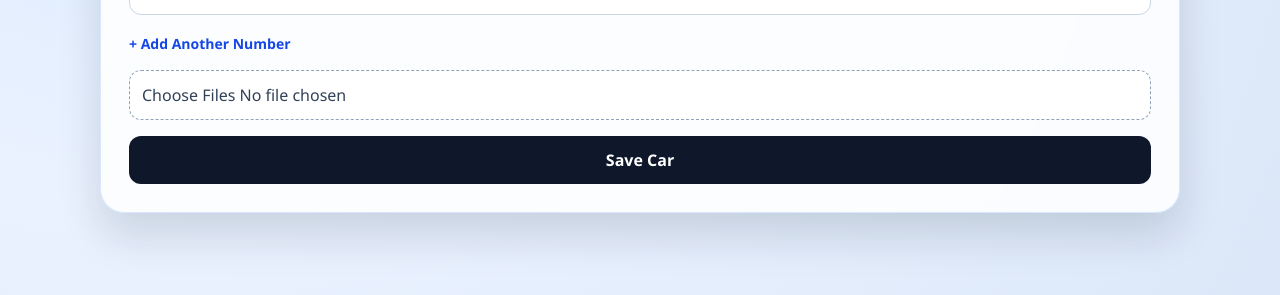
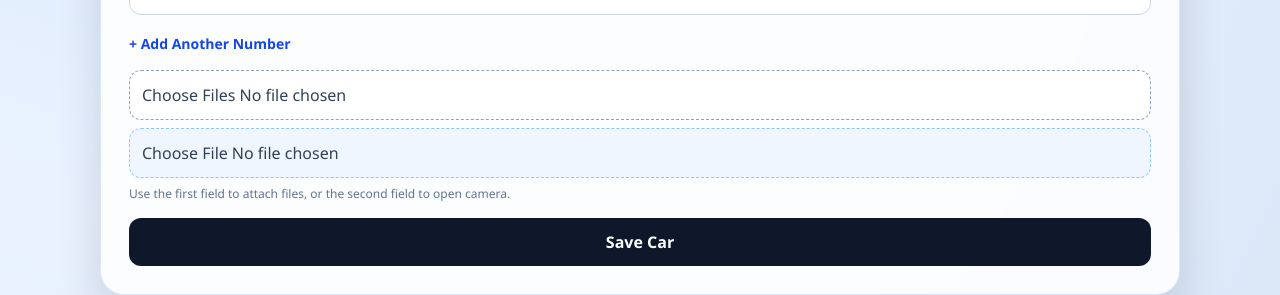
Before and after one commit to acyutaseva/ip-car-app, a React app in the folder frontend/: page /add-car in a window 1280 px wide. Shown: the part 436-731 px from the top of the page. Built offline with nearby package versions, Linux system fonts and the light colour scheme; no server answers; the HTML template or start-up script is replaced by a standard one.

Commit message:
Add photo upload functionality with unique file handling in AddCar component

```diff
--- a/frontend/src/pages/AddCar.jsx
+++ b/frontend/src/pages/AddCar.jsx
@@ -1,4 +1,4 @@
-import { useState } from "react";
+import { useRef, useState } from "react";
 import API from "../services/api";
 import Navbar from "../components/Navbar";
 import Header from "../components/Header";
@@ -8,6 +8,31 @@ export default function AddCar() {
   const [ownerName, setOwnerName] = useState("");
   const [phones, setPhones] = useState([""]);
   const [photos, setPhotos] = useState([]);
+  const fileInputRef = useRef(null);
+  const cameraInputRef = useRef(null);
+
+  const appendPhotos = (newFiles) => {
+    if (!newFiles.length) {
+      return;
+    }
+
+    setPhotos((prev) => {
+      const existingKeys = new Set(
+        prev.map((file) => `${file.name}-${file.size}-${file.lastModified}`)
+      );
+
+      const uniqueNewFiles = newFiles.filter((file) => {
+        const key = `${file.name}-${file.size}-${file.lastModified}`;
+        if (existingKeys.has(key)) {
+          return false;
+        }
+        existingKeys.add(key);
+        return true;
+      });
+
+      return [...prev, ...uniqueNewFiles];
+    });
+  };
 
   const handlePhoneChange = (index, value) => {
     const updated = [...phones];
@@ -36,6 +61,12 @@ export default function AddCar() {
       setOwnerName("");
       setPhones([""]);
       setPhotos([]);
+      if (fileInputRef.current) {
+        fileInputRef.current.value = "";
+      }
+      if (cameraInputRef.current) {
+        cameraInputRef.current.value = "";
+      }
     } catch (error) {
       alert("Error adding car");
     }
@@ -79,13 +110,35 @@ export default function AddCar() {
             + Add Another Number
           </button>
 
+          <div className="space-y-2">
             <input
+              ref={fileInputRef}
               type="file"
               accept="image/*"
               multiple
               className="w-full rounded-xl border border-dashed border-slate-400 bg-white p-3 text-slate-700"
-            onChange={(e) => setPhotos(Array.from(e.target.files || []))}
+              onChange={(e) => {
+                appendPhotos(Array.from(e.target.files || []));
+                e.target.value = "";
+              }}
             />
+
+            <input
+              ref={cameraInputRef}
+              type="file"
+              accept="image/*"
+              capture="environment"
+              className="w-full rounded-xl border border-dashed border-blue-300 bg-blue-50 p-3 text-slate-700"
+              onChange={(e) => {
+                appendPhotos(Array.from(e.target.files || []));
+                e.target.value = "";
+              }}
+            />
+
+            <p className="text-xs text-slate-500">
+              Use the first field to attach files, or the second field to open camera.
+            </p>
+          </div>
 
           {photos.length > 0 && (
             <p className="text-sm text-slate-600">{photos.length} image(s) selected</p>
```
Lines whose indentation alone changed are shown as unchanged.
